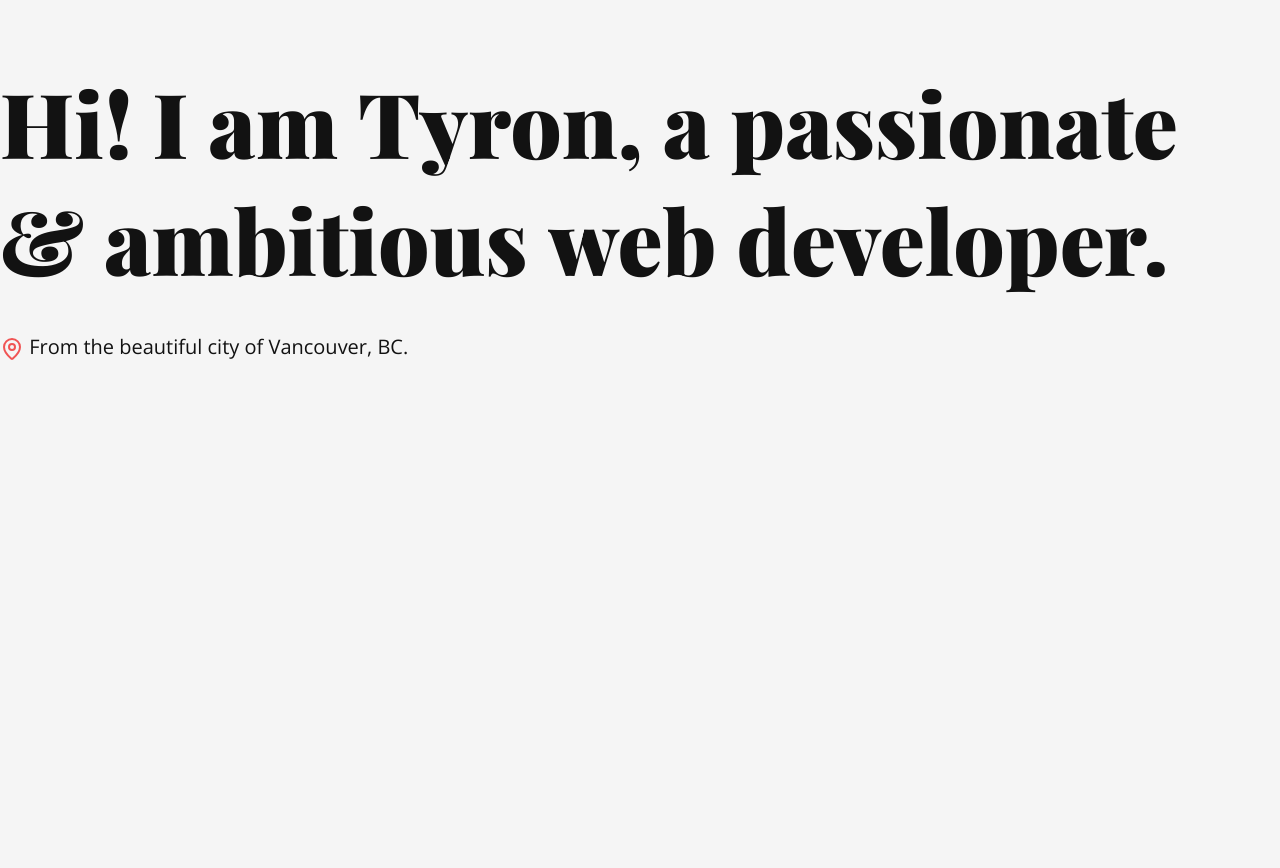
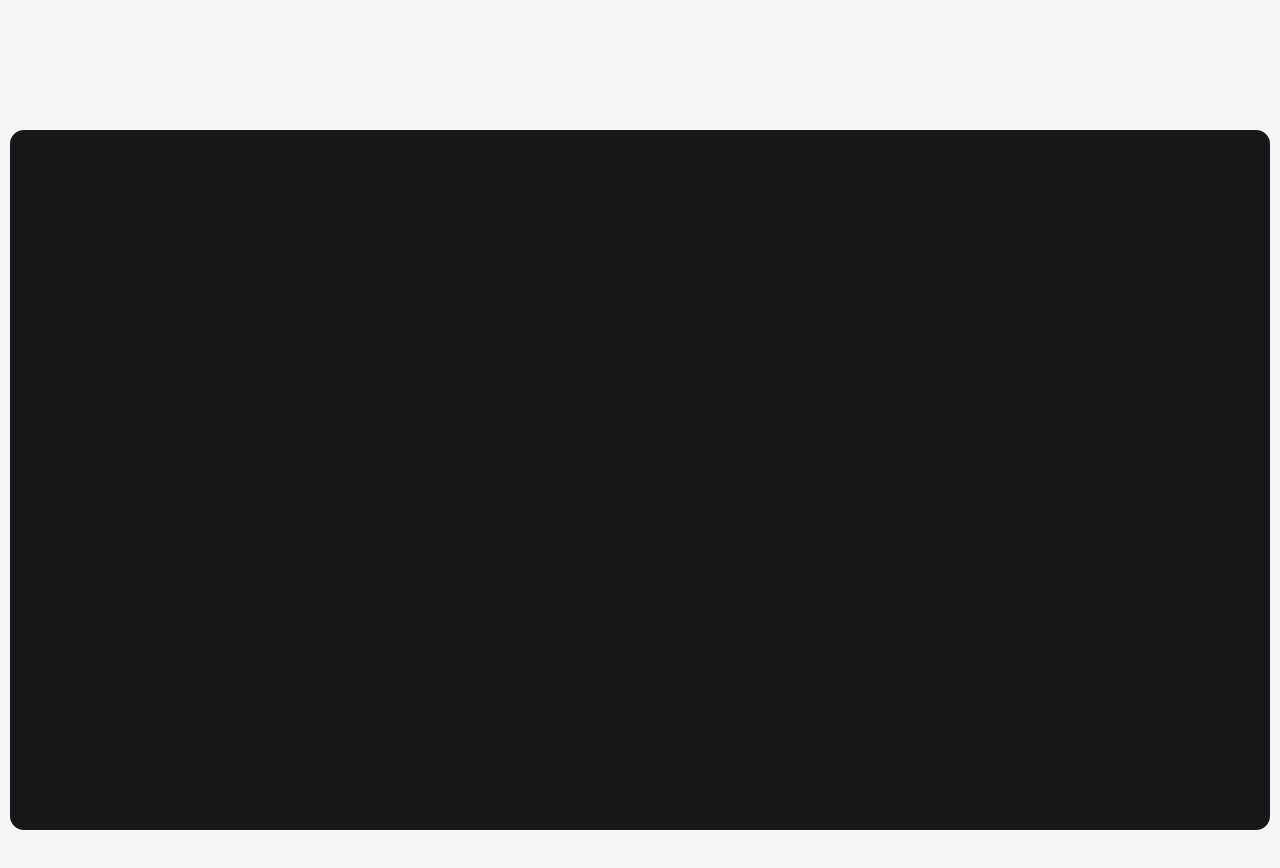
Before and after one commit to tyron-hayman/singularity-template, a Next.js app: page / in a window 1280 px wide. Shown: the part 680-1548 px from the top of the page. Built offline with nearby package versions, Linux system fonts and the light colour scheme.

Commit message:
Work Component added, began development, added icons globally

```diff
--- a/src/app/page.tsx
+++ b/src/app/page.tsx
@@ -2,6 +2,7 @@
 import Image from "next/image";
 import HeroComponent from "@/components/HeroComponent";
 import GlobalNav from "@/components/GlobalNav";
+import WorksComponent from "@/components/WorksComponent";
 import Lenis from "lenis";
 import { useEffect } from "react";
 import { useScroll } from "motion/react"
@@ -27,6 +28,7 @@ export default function Home() {
         subTitle="From the beautiful city of Vancouver, BC."
         scrollProgress={scrollYProgress}
       />
+      <WorksComponent />
     </div>
   );
 }
--- a/src/components/HeroComponent.tsx
+++ b/src/components/HeroComponent.tsx
@@ -1,5 +1,4 @@
 import * as motion from "motion/react-client";
-import type { MotionValue } from "motion/react";
 import TextAnimation from "./TextAnimationComponent";
 import { MapPin } from "lucide-react";
 import { useTransform } from "motion/react";
@@ -14,7 +13,7 @@ const HeroComponent = ({
   scrollProgress?: any
 }) => {
   const animationTiming: number = 0.75;
-  const y = useTransform(scrollProgress, [0,1], [0,500]);
+  const y = useTransform(scrollProgress, [0,1], [0,800]);
 
   return (
     <div className="w-full h-screen flex items-center justify-center">
--- /dev/null
+++ b/src/components/WorksComponent.tsx
@@ -0,0 +1,11 @@
+import * as motion from "motion/react-client";
+
+const WorksComponent = () => {
+    return(
+        <div className="container mx-auto relative z-[5]">
+            <div className="w-full rounded-3xl bg-zinc-900 aspect-video border-[var(--background)] border-10 border-solid"></div>
+        </div>
+    )
+}
+
+export default WorksComponent;
```
